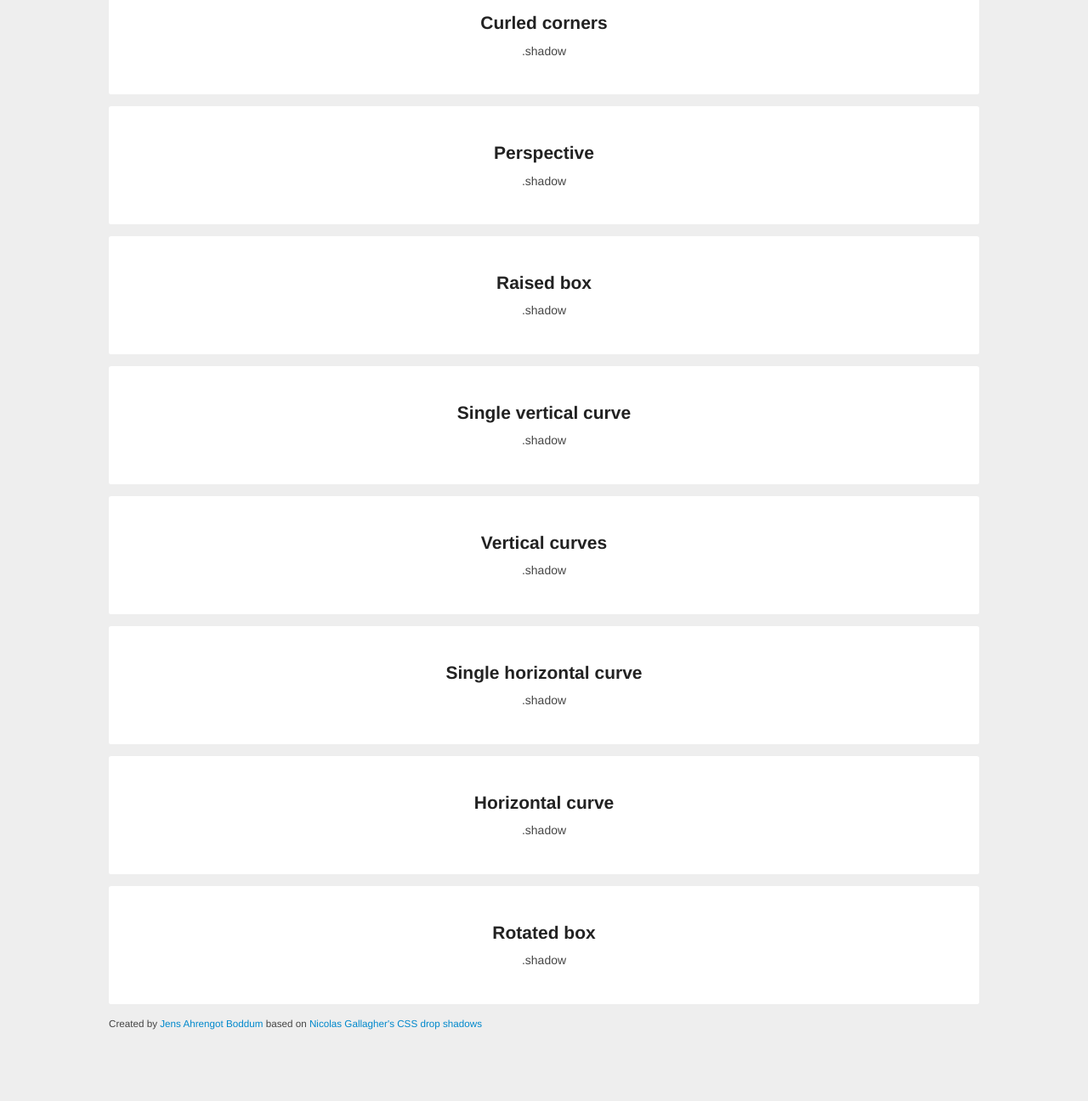
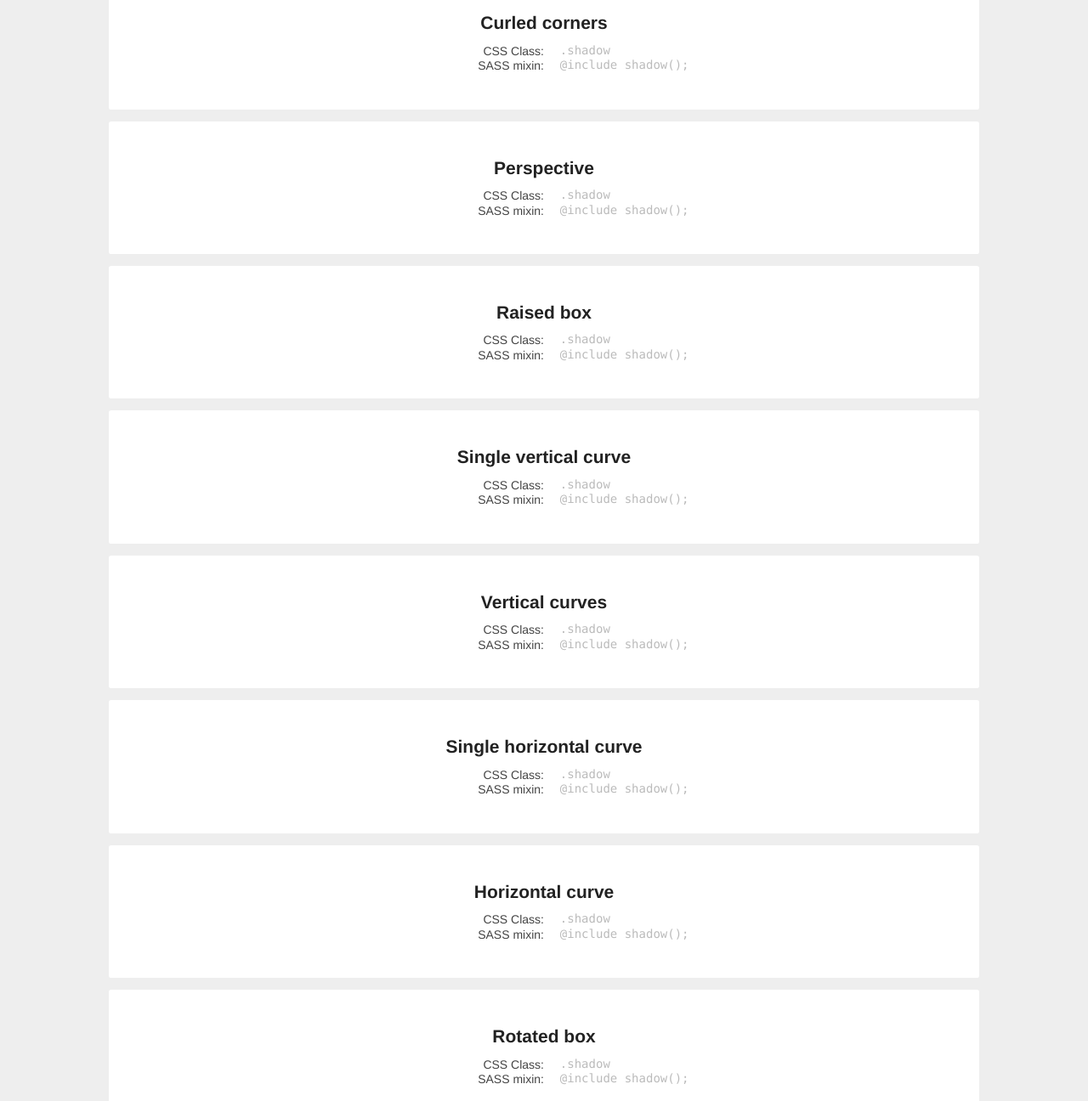
Before and after one commit to Ahrengot/sass-dropshadows, a plain HTML site: page index.html in a window 1280 px wide. Shown: the part 316-1612 px from the top of the page at 85% size. Drawn offline with nearby package versions, Linux system fonts and the light colour scheme; files that its build step writes are made by us from their sources.

Commit message:
Added Google+ and github buttons

```diff
--- a/index.html
+++ b/index.html
@@ -31,6 +31,9 @@
 </head>
 
 <body>
+	<a href="https://github.com/Ahrengot/sass-dropshadows">
+		<img style="position: absolute; top: 0; right: 0; border: 0;" src="https://s3.amazonaws.com/github/ribbons/forkme_right_red_aa0000.png" alt="Fork me on GitHub">
+	</a>
 
 	<div id="container">
 		<header>
@@ -42,56 +45,67 @@
 			<div class="box">
 				<h2>Lifted corners</h2>
 				<p><span>CSS Class:</span> <code>.shadow</code></p>
-				<p><span>SASS Mixin:</span> <code>@include shadow();</code></p>
+				<p><span>SASS mixin:</span> <code>@include shadow();</code></p>
 			</div>
 
 			<div class="box">
 				<h2>Curled corners</h2>
-				<p>.shadow</p>
+				<p><span>CSS Class:</span> <code>.shadow</code></p>
+				<p><span>SASS mixin:</span> <code>@include shadow();</code></p>
 			</div>
 
 			<div class="box">
 				<h2>Perspective</h2>
-				<p>.shadow</p>
+				<p><span>CSS Class:</span> <code>.shadow</code></p>
+				<p><span>SASS mixin:</span> <code>@include shadow();</code></p>
 			</div>
 
 			<div class="box">
 				<h2>Raised box</h2>
-				<p>.shadow</p>
+				<p><span>CSS Class:</span> <code>.shadow</code></p>
+				<p><span>SASS mixin:</span> <code>@include shadow();</code></p>
 			</div>
 
 			<div class="box">
 				<h2>Single vertical curve</h2>
-				<p>.shadow</p>
+				<p><span>CSS Class:</span> <code>.shadow</code></p>
+				<p><span>SASS mixin:</span> <code>@include shadow();</code></p>
 			</div>
 
 			<div class="box">
 				<h2>Vertical curves</h2>
-				<p>.shadow</p>
+				<p><span>CSS Class:</span> <code>.shadow</code></p>
+				<p><span>SASS mixin:</span> <code>@include shadow();</code></p>
 			</div>
 
 			<div class="box">
 				<h2>Single horizontal curve</h2>
-				<p>.shadow</p>
+				<p><span>CSS Class:</span> <code>.shadow</code></p>
+				<p><span>SASS mixin:</span> <code>@include shadow();</code></p>
 			</div>
 
 			<div class="box">
 				<h2>Horizontal curve</h2>
-				<p>.shadow</p>
+				<p><span>CSS Class:</span> <code>.shadow</code></p>
+				<p><span>SASS mixin:</span> <code>@include shadow();</code></p>
 			</div>
 
 			<div class="box">
 				<h2>Rotated box</h2>
-				<p>.shadow</p>
+				<p><span>CSS Class:</span> <code>.shadow</code></p>
+				<p><span>SASS mixin:</span> <code>@include shadow();</code></p>
 			</div>
 		</div>
 
 		<footer>
+			<p class="share"><g:plusone size="standard" href="http://ahrengot.com/playground/css-drop-shadows/"></g:plusone> </p>
 			<small>Created by <a href="http://ahrengot.com/" rel="bookmark" target="_blank">Jens Ahrengot Boddum</a> based on <a href="http://nicolasgallagher.com/css-drop-shadows-without-images/" target="_blank">Nicolas Gallagher's CSS drop shadows</a></small>
 		</footer>
 	</div>
 
-  	<script type="text/javascript">
+	<script src="https://apis.google.com/js/plusone.js"></script>
+
+  	<script >
 		var _gaq = _gaq || [];
 		_gaq.push(['_setAccount', 'UA-38462738-1']);
 		_gaq.push(['_trackPageview']);
```
